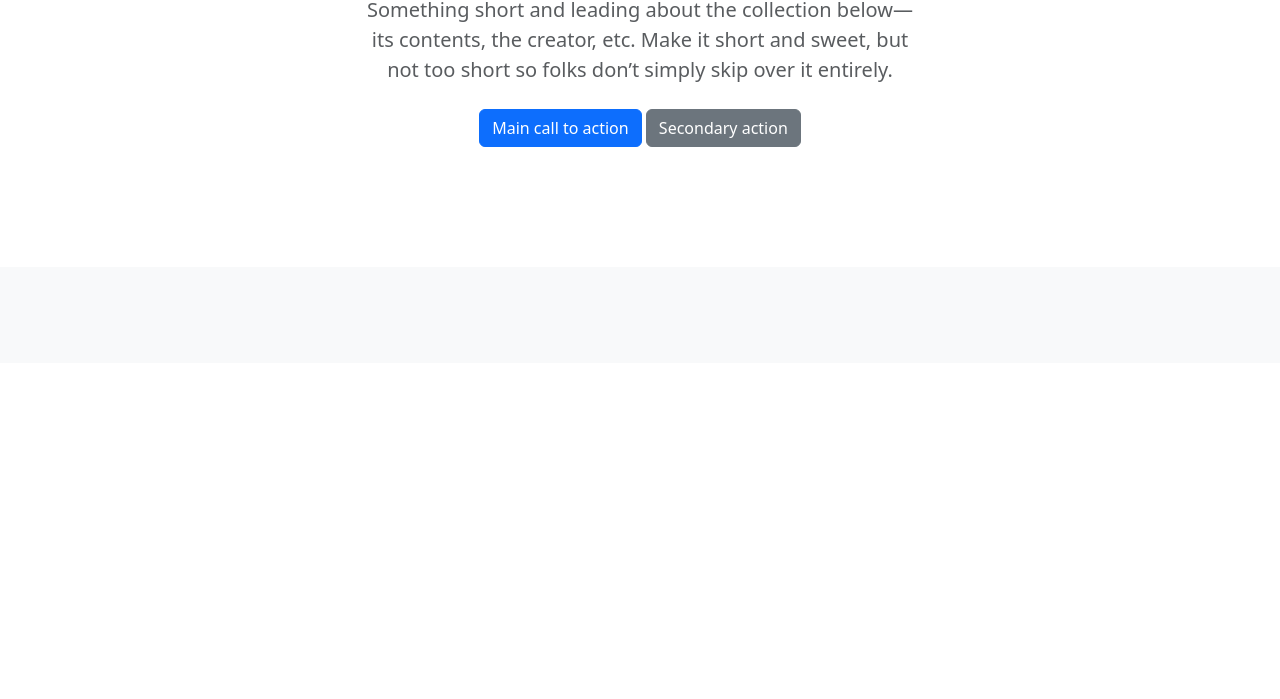
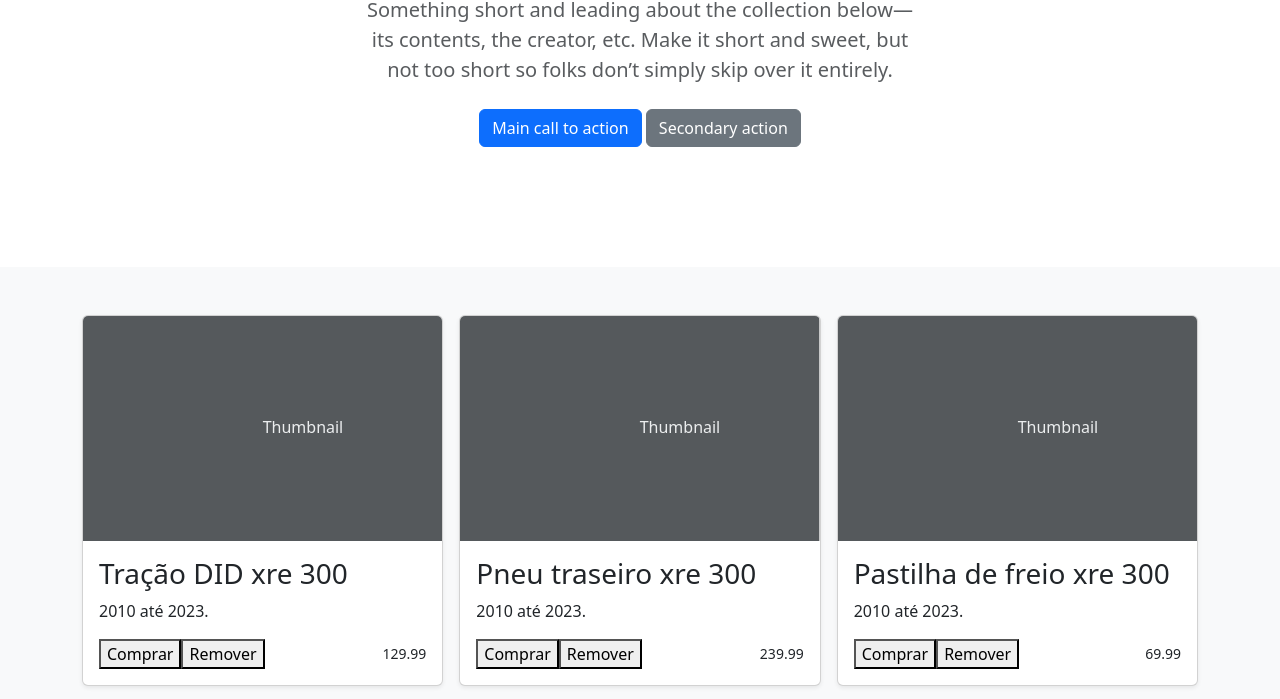
Before and after one commit to arthurcaaldas/curso-storage, a plain HTML site: page index.html in a window 1280 px wide. Shown: the part 213-912 px from the top of the page. Before the commit the page ends 800 px from the top, so only its background shows below. Drawn offline with nearby package versions, Linux system fonts and the light colour scheme.

Commit message:
acrescentando remover do carrinho

```diff
--- a/index.html
+++ b/index.html
@@ -61,18 +61,18 @@
     <div class="album py-5 bg-light">
       <div class="container">
         <div id="lista-itens" class="row row-cols-1 row-cols-sm-2 row-cols-md-3 g-3">
-          <div id="item" class="col" style="display:none">
+          <div class="col item" style="display:none">
             <div class="card shadow-sm">
               <svg class="bd-placeholder-img card-img-top" width="100%" height="225" xmlns="http://www.w3.org/2000/svg" role="img" aria-label="Placeholder: Thumbnail" preserveAspectRatio="xMidYMid slice" focusable="false"><title>Placeholder</title><rect width="100%" height="100%" fill="#55595c"></rect><text x="50%" y="50%" fill="#eceeef" dy=".3em">Thumbnail</text></svg>
               <div class="card-body">
-                <h3 id="item-titulo"></h3>
-                <p id="item-ano" class="card-text"></p>
+                <h3 class="item-titulo"></h3>
+                <p class="item-ano" class="card-text"></p>
                 <div class="d-flex justify-content-between align-items-center">
                   <div class="btn-group">
-                    <button id="item-comprar" type="button" class="btn btn-sm btn-outline-secondary">Comprar</button>
-                    <button id="item-remover" type="button" class="btn btn-sm btn-outline-secondary">Remover</button>
+                    <button class="item-comprar" type="button" class="btn btn-sm btn-outline-secondary">Comprar</button>
+                    <button class="item-remover" type="button" class="btn btn-sm btn-outline-secondary">Remover</button>
                   </div>
-                  <small id="item-preco" class="text-muted"></small>
+                  <small class="item-preco" class="text-muted"></small>
                 </div>
               </div>
             </div>
--- a/modules/carrinho.js
+++ b/modules/carrinho.js
@@ -12,7 +12,26 @@ class Carrinho {
       console.log(this.produtos)
     }
     this.removeProduto = (produto) => {
+      //verifica se existe item no carrinho pelo codigo
+      const existeNoCarrinho = !!this.produtos.find(item => item.codigo === produto.codigo)
 
+      // se existir produto no carrinho vai verificar se existe mais de 1
+      if (existeNoCarrinho) {
+        const item = this.produtos.find(item => item.codigo === produto.codigo)
+        const possuiMaisDeUmItem = item.qtd > 1;
+
+        // se existir mais de um, remove um item da qtd
+        if (possuiMaisDeUmItem) {
+          item.qtd -= 1;
+          console.log(this.produtos);
+          return
+        }
+
+        // se tiver apenas 1, remove item do carrinho
+        const index = this.produtos.findIndex(item => item.codigo === produto.codigo)
+        this.produtos.splice(index, 1)
+        console.log(this.produtos);
+      }
     }
   }
 
--- a/script.js
+++ b/script.js
@@ -9,23 +9,19 @@ const produtos = [
 
 const addItemToTemplate = (produto) => {
   const container = document.getElementById("lista-itens");
-  const template = document.getElementById("item");
+  const template = document.getElementsByClassName("item")[0];
+  const clone = template.cloneNode(true);
 
-  document.getElementById("item-titulo").innerHTML = produto.nome;
-  document.getElementById("item-ano").innerHTML = produto.ano;
-  document.getElementById("item-preco").innerHTML = produto.preco;
+  clone.removeAttribute('style')
 
-  const item = template.cloneNode(true);
-  console.log(item.);
-  item.removeAttribute('style');
-  item.addEventListener('click', () => carrinho.addProduto(produto))
-  item.addEventListener('click', () => carrinho.removeProduto(produto))
+  clone.getElementsByClassName('item-titulo')[0].innerHTML = produto.nome;
+  clone.getElementsByClassName('item-ano')[0].innerHTML = produto.ano;
+  clone.getElementsByClassName("item-preco")[0].innerHTML = produto.preco;
 
-  container.appendChild(item);
-}
+  clone.getElementsByClassName('item-comprar')[0].addEventListener('click', () => carrinho.addProduto(produto))
+  clone.getElementsByClassName('item-remover')[0].addEventListener('click', () => carrinho.removeProduto(produto))
 
-const removeItemToTemplate = (produto) => {
-
+  container.appendChild(clone);
 }
 
 window.onload = () => {
```
